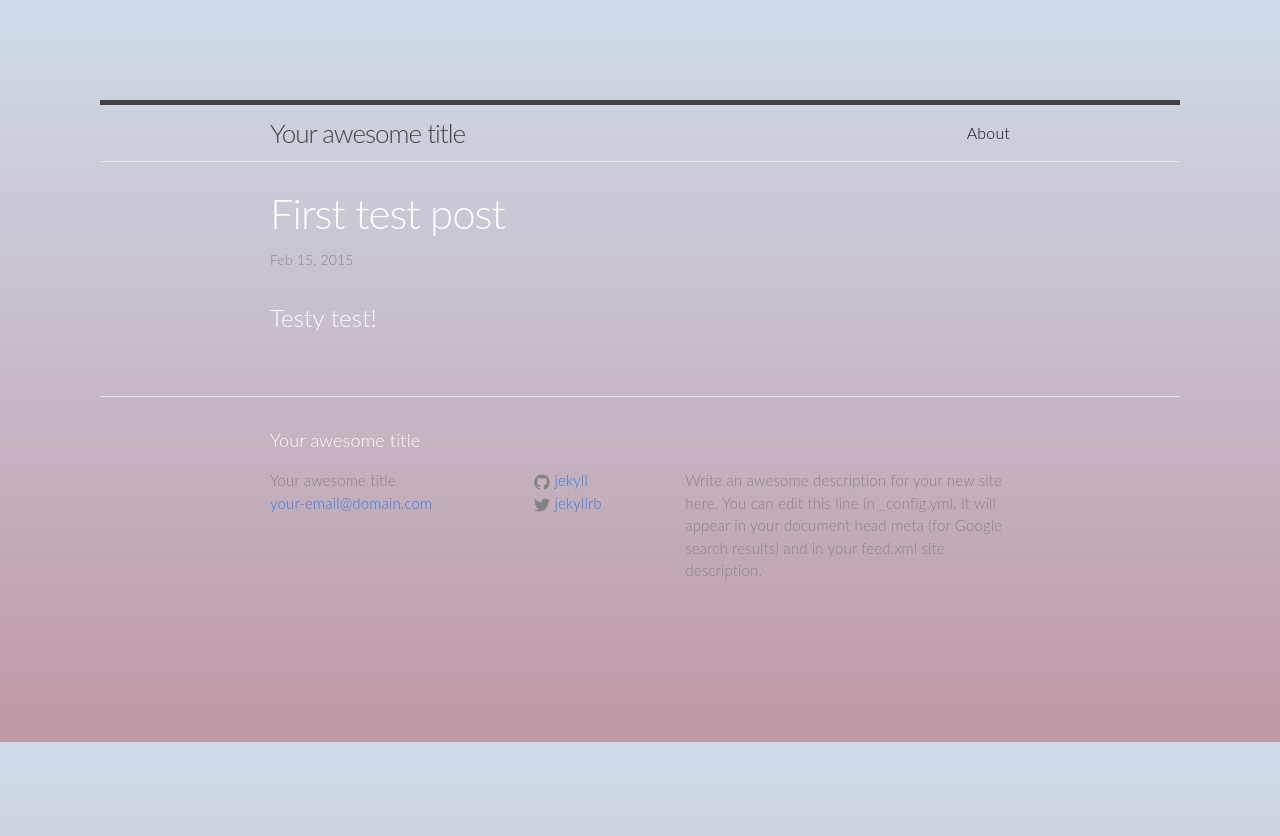
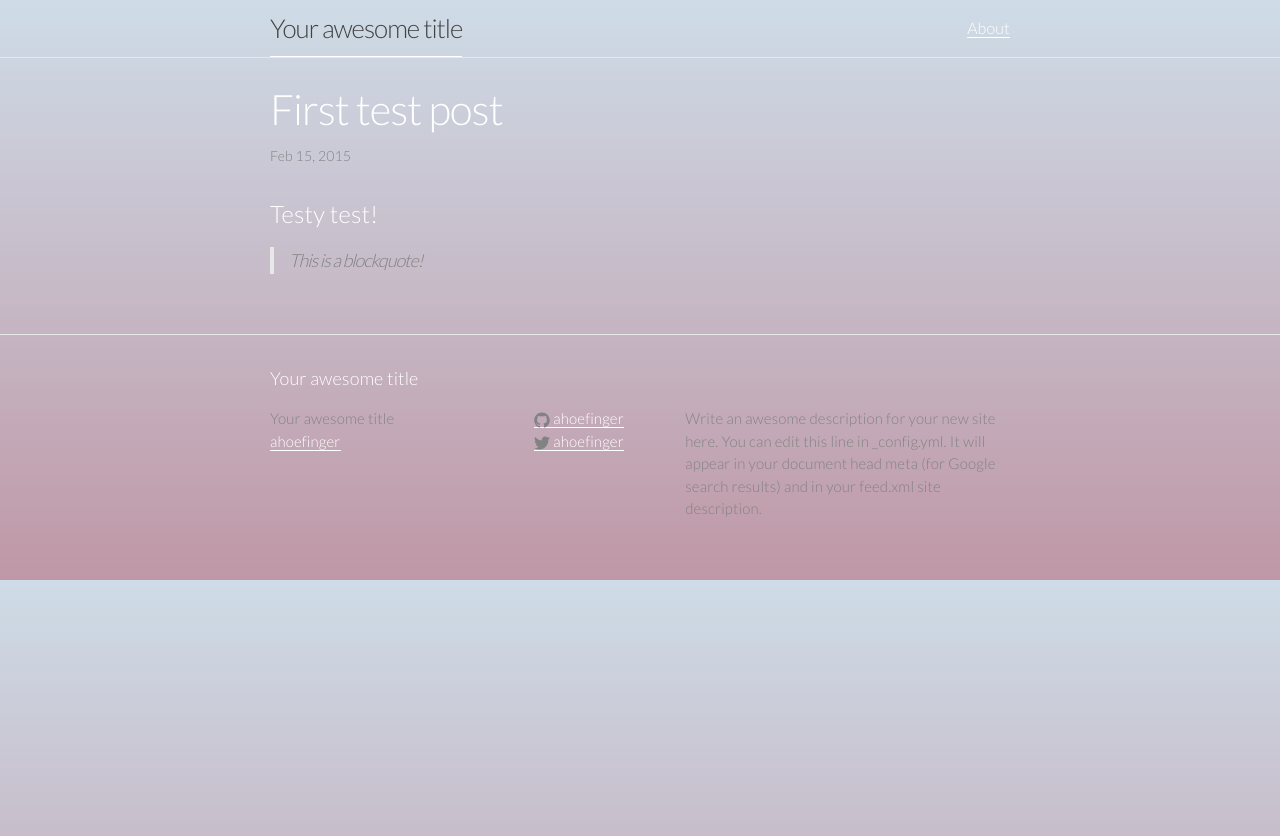
Before and after one commit to ahoef/jekyll-blog, a Jekyll site: the page built from _posts/2015-02-15-testy-test.html, in a window 1280 px wide. Shown: the top 836 px of the page. Built offline with Jekyll 4.4.1, drawn with Linux system fonts in a browser that asks for light colours.

Commit message:
starting some config

```diff
--- a/_config.yml
+++ b/_config.yml
@@ -1,14 +1,14 @@
 # Site settings
 title: Your awesome title
-email: your-email@domain.com
+email: ahoefinger
 description: > # this means to ignore newlines until "baseurl:"
   Write an awesome description for your new site here. You can edit this
   line in _config.yml. It will appear in your document head meta (for
   Google search results) and in your feed.xml site description.
 baseurl: "" # the subpath of your site, e.g. /blog/
-url: "http://yourdomain.com" # the base hostname & protocol for your site
-twitter_username: jekyllrb
-github_username:  jekyll
+url: "http://ahoef.co" # the base hostname & protocol for your site
+twitter_username: ahoefinger
+github_username:  ahoefinger
 
 # Build settings
 markdown: kramdown
--- a/_includes/head.html
+++ b/_includes/head.html
@@ -9,4 +9,5 @@
   <link rel="stylesheet" href="{{ "/css/main.css" | prepend: site.baseurl }}">
   <link rel="canonical" href="{{ page.url | replace:'index.html','' | prepend: site.baseurl | prepend: site.url }}">
   <link rel="alternate" type="application/rss+xml" title="{{ site.title }}" href="{{ "/feed.xml" | prepend: site.baseurl | prepend: site.url }}" />
+  <link href='//fonts.googleapis.com/css?family=Lato:300,400|Oswald:400,300' rel='stylesheet' type='text/css'>
 </head>
--- a/_posts/2015-02-15-testy-test.html
+++ b/_posts/2015-02-15-testy-test.html
@@ -6,3 +6,5 @@ categories: jekyll update
 ---
 
 <h1>Testy test!</h1>
+
+<blockquote>This is a blockquote!</blockquote>
--- a/_sass/_base.scss
+++ b/_sass/_base.scss
@@ -1,6 +1,3 @@
-/**
- * Reset some basic elements
- */
 body, h1, h2, h3, h4, h5, h6,
 p, blockquote, pre, hr,
 dl, dd, ol, ul, figure {
@@ -8,18 +5,13 @@ dl, dd, ol, ul, figure {
     padding: 0;
 }
 
-
-
-/**
- * Basic styling
- */
 body {
     font-family: 'Lato', sans-serif;
     font-size: $base-font-size;
     line-height: $base-line-height;
     font-weight: 300;
     -webkit-text-size-adjust: 100%;
-      color: white;
+      color: $text-color;
       background: #cedce7; /* Old browsers */
       background: -moz-linear-gradient(top, #cedce7 0%, #bf97a6 100%); /* FF3.6+ */
       background: -webkit-gradient(linear, left top, left bottom, color-stop(0%,#cedce7), color-stop(100%,#bf97a6)); /* Chrome,Safari4+ */
@@ -28,7 +20,6 @@ body {
       background: -ms-linear-gradient(top, #cedce7 0%,#bf97a6 100%); /* IE10+ */
       background: linear-gradient(to bottom, #cedce7 0%,#bf97a6 100%); /* W3C */
       filter: progid:DXImageTransform.Microsoft.gradient( startColorstr='#cedce7', endColorstr='#bf97a6',GradientType=0 ); /* IE6-9 */
-      padding: 100px;
       letter-spacing: .01em;
 }
 
@@ -44,34 +35,11 @@ ul, ol, dl, figure,
     margin-bottom: $spacing-unit / 2;
 }
 
-
-
-/**
- * Images
- */
 img {
     max-width: 100%;
     vertical-align: middle;
 }
 
-
-
-/**
- * Figures
- */
-figure > img {
-    display: block;
-}
-
-figcaption {
-    font-size: $small-font-size;
-}
-
-
-
-/**
- * Lists
- */
 ul, ol {
     margin-left: $spacing-unit;
 }
@@ -83,23 +51,14 @@ li {
     }
 }
 
-
-
-/**
- * Headings
- */
 h1, h2, h3, h4, h5, h6 {
     font-weight: 300;
 }
 
-
-
-/**
- * Links
- */
 a {
     color: $brand-color;
     text-decoration: none;
+    border-bottom: 1px solid white;
 
     &:visited {
         color: darken($brand-color, 15%);
@@ -107,15 +66,10 @@ a {
 
     &:hover {
         color: $text-color;
-        text-decoration: underline;
+        border-bottom: none;
     }
 }
 
-
-
-/**
- * Blockquotes
- */
 blockquote {
     color: $grey-color;
     border-left: 4px solid $grey-color-light;
@@ -129,11 +83,6 @@ blockquote {
     }
 }
 
-
-
-/**
- * Code formatting
- */
 pre,
 code {
     font-size: 15px;
@@ -157,11 +106,6 @@ pre {
     }
 }
 
-
-
-/**
- * Wrapper
- */
 .wrapper {
     max-width: -webkit-calc(#{$content-width} - (#{$spacing-unit} * 2));
     max-width:         calc(#{$content-width} - (#{$spacing-unit} * 2));
@@ -179,11 +123,6 @@ pre {
     }
 }
 
-
-
-/**
- * Clearfix
- */
 %clearfix {
 
     &:after {
@@ -193,11 +132,6 @@ pre {
     }
 }
 
-
-
-/**
- * Icons
- */
 .icon {
 
     > svg {
--- a/_sass/_layout.scss
+++ b/_sass/_layout.scss
@@ -1,12 +1,6 @@
-/**
- * Site header
- */
 .site-header {
-    border-top: 5px solid $grey-color-dark;
     border-bottom: 1px solid $grey-color-light;
     min-height: 56px;
-
-    // Positioning context for the mobile navigation icon
     position: relative;
 }
 
@@ -35,7 +29,6 @@
         color: $text-color;
         line-height: $base-line-height;
 
-        // Gaps between nav items, but not on the first one
         &:not(:first-child) {
             margin-left: 20px;
         }
@@ -45,7 +38,6 @@
         position: absolute;
         top: 9px;
         right: 30px;
-        background-color: $background-color;
         border: 1px solid $grey-color-light;
         border-radius: 5px;
         text-align: right;
@@ -86,11 +78,6 @@
     }
 }
 
-
-
-/**
- * Site footer
- */
 .site-footer {
     border-top: 1px solid $grey-color-light;
     padding: $spacing-unit 0;
@@ -157,10 +144,6 @@
 }
 
 
-
-/**
- * Page content
- */
 .page-content {
     padding: $spacing-unit 0;
 }
@@ -184,15 +167,10 @@
 }
 
 .post-link {
-    display: block;
     font-size: 24px;
 }
 
 
-
-/**
- * Posts
- */
 .post-header {
     margin-bottom: $spacing-unit;
 }
--- a/css/main.scss
+++ b/css/main.scss
@@ -13,9 +13,8 @@ $base-line-height: 1.5;
 
 $spacing-unit:     30px;
 
-$text-color:       #111;
-$background-color: #fdfdfd;
-$brand-color:      #2a7ae2;
+$text-color:       #fff;
+$brand-color:      #fff;
 
 $grey-color:       #828282;
 $grey-color-light: lighten($grey-color, 40%);
```
